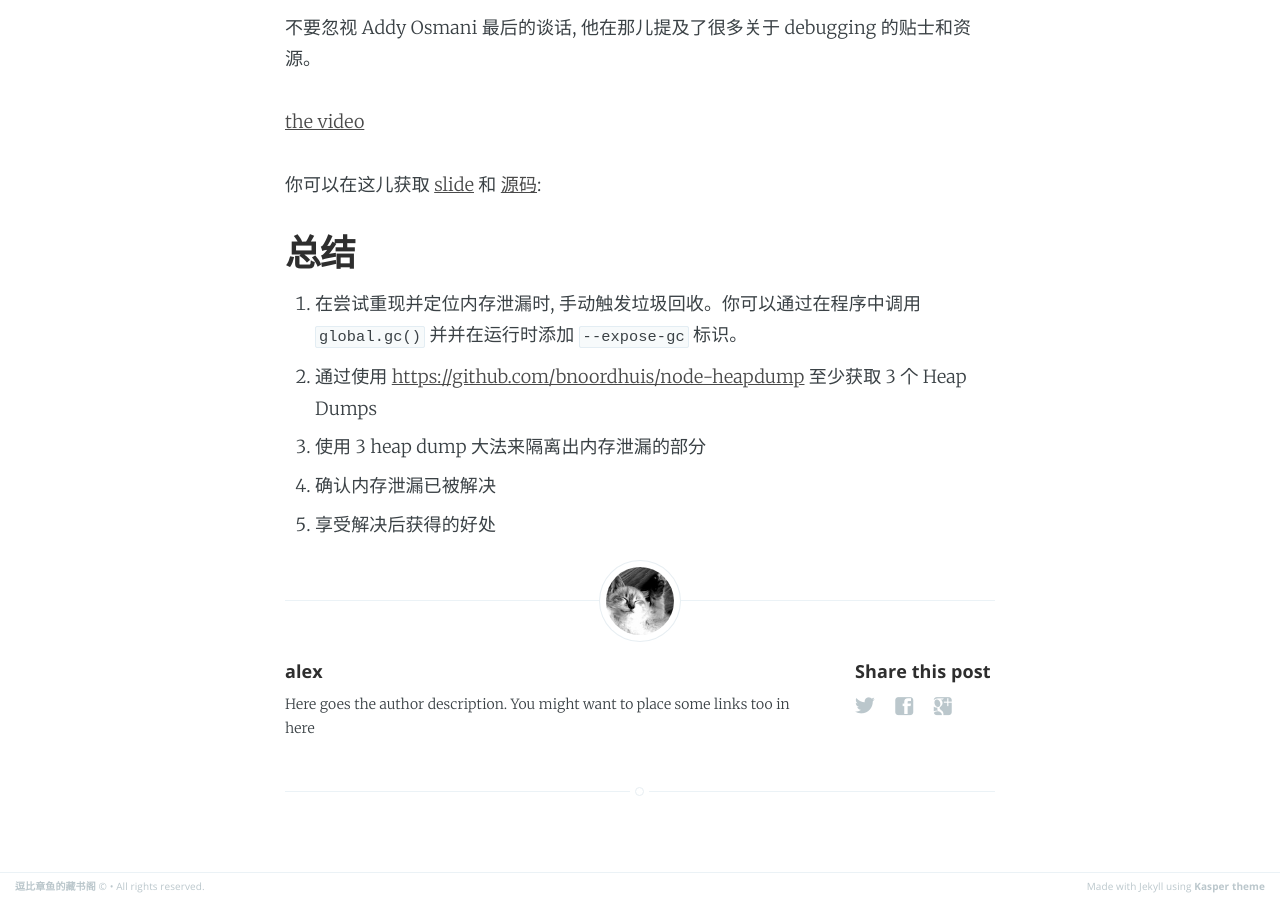
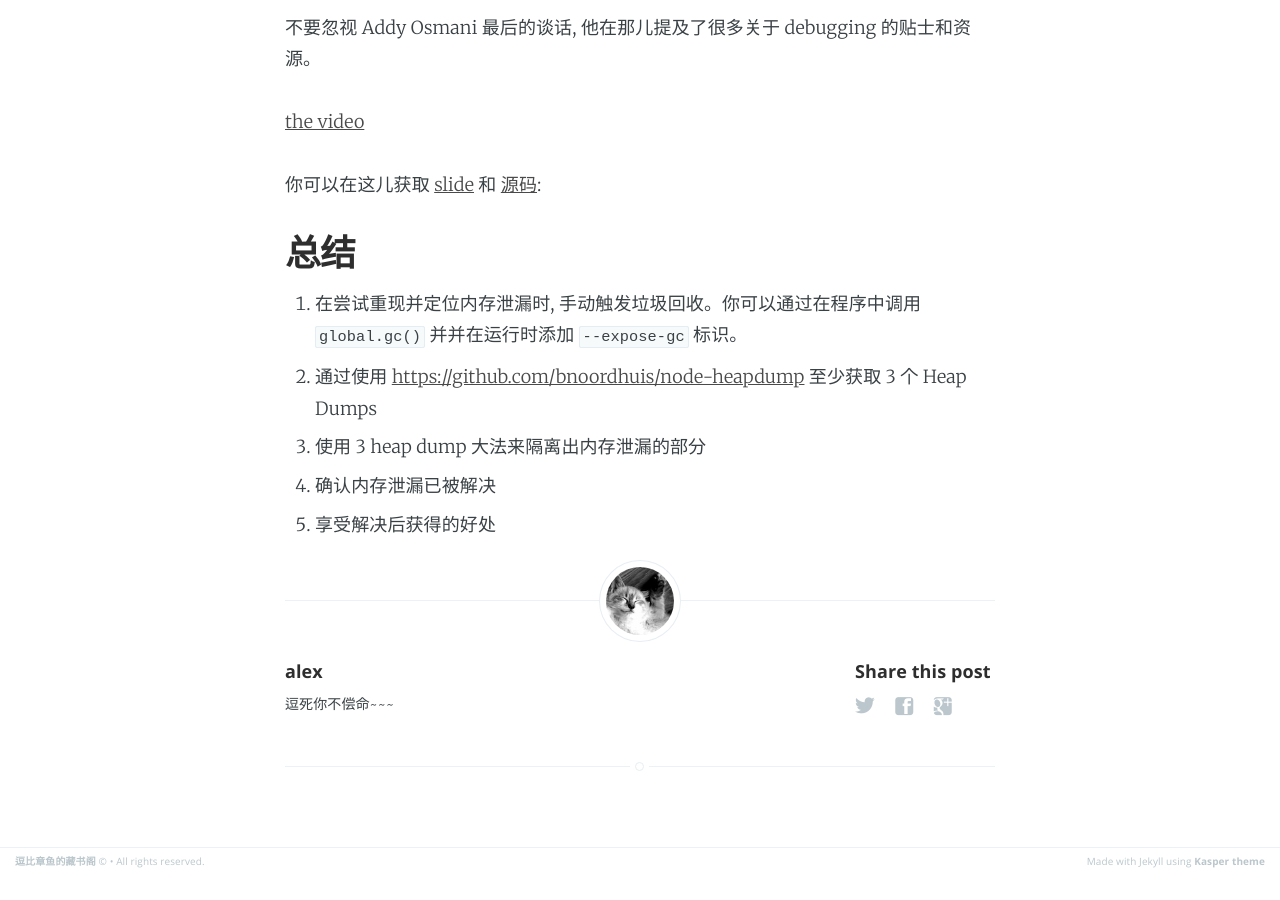
Before and after one commit to alex-marmot/alex-marmot.github.io, a Jekyll site: the page built from _posts/2016-02-01-simple-guide-to-finding-a-javascript-memory-leak-in-node-js.markdown, in a window 1280 px wide and 900 px high, scrolled down 17227 px. Built offline with Jekyll 4.4.1, drawn with Linux system fonts in a browser that asks for light colours; after the commit the page ends 18103 px from its top, so only the background shows below that.

Commit message:
update at 2016-02-03 08:58:50 UTC for 更新模板 作者说明

```diff
--- a/_layouts/post.html
+++ b/_layouts/post.html
@@ -72,7 +72,7 @@ post_class: post-template
                     <h4> {{ site.author }} </h4>
                     <!-- Author Bio -->
                     <p>
-                        Here goes the author description. You might want to place some links too in here
+                        逗死你不偿命~~~
                     </p>
                 </section>
             {% endif %}
```
